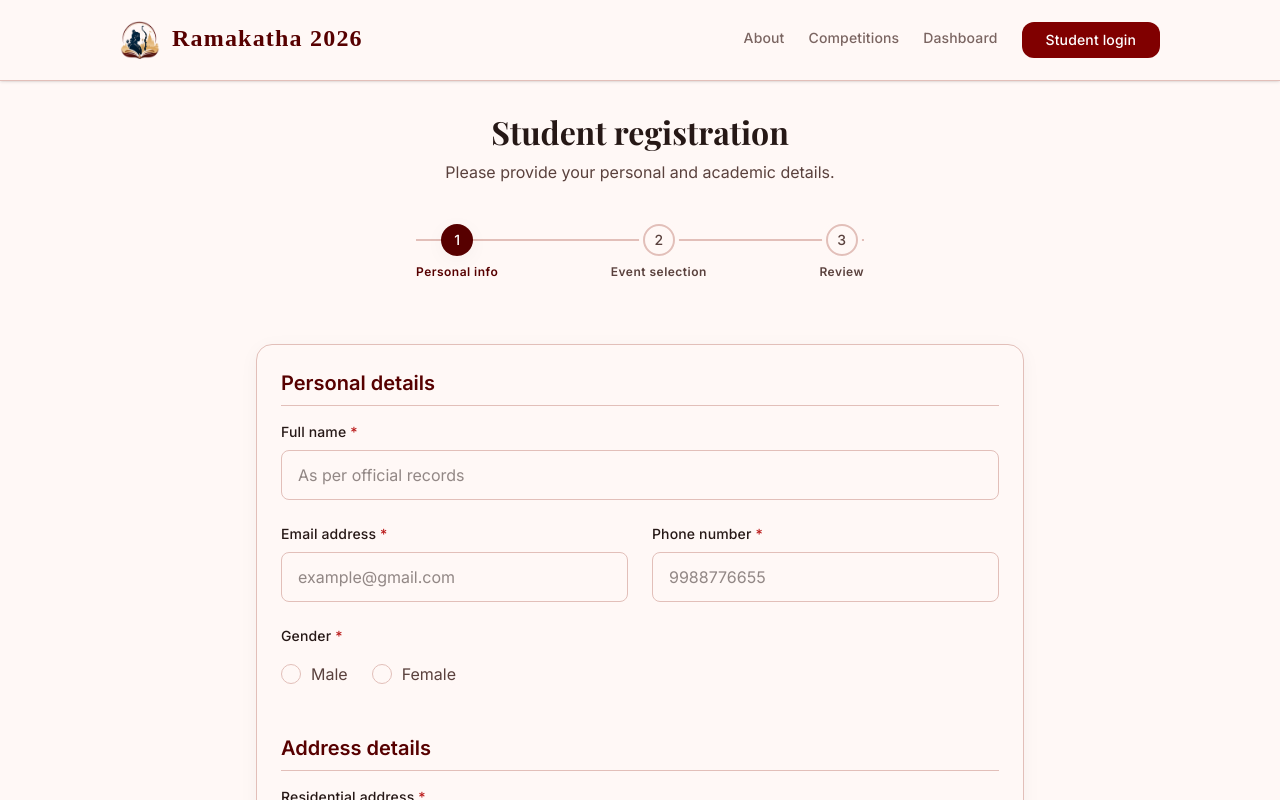
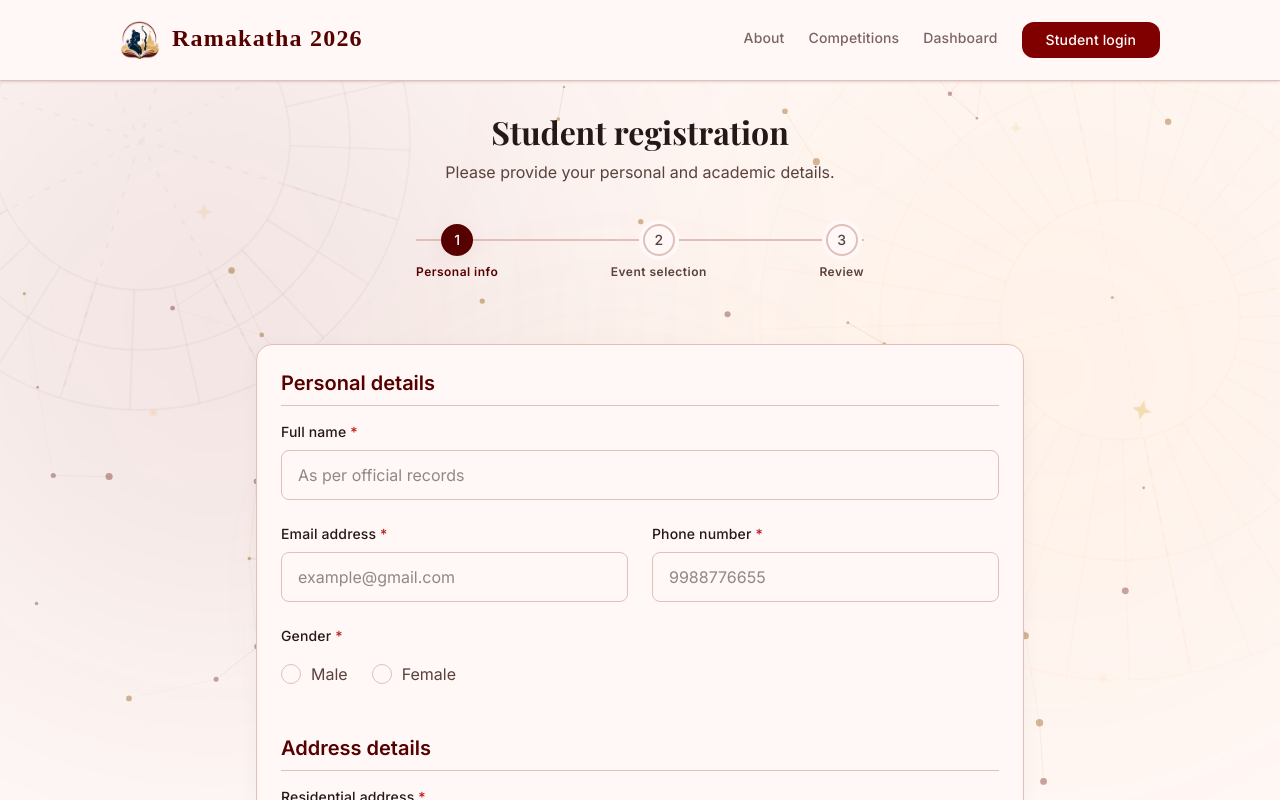
Before and after one commit to flykrth/ramakatha, a Next.js app: page /register in a window 1280 px wide. Shown: the top 800 px of the page. Built offline with nearby package versions, Linux system fonts and the light colour scheme; a web font is replaced by a local one.

Commit message:
Fix: remove bg-background class from register page main element to let RootLayout background show

```diff
--- a/src/app/register/page.tsx
+++ b/src/app/register/page.tsx
@@ -61,7 +61,7 @@ export default function RegisterPage() {
       <Navbar student={null} />
 
       {/* Main Content */}
-      <main className="pt-28 pb-xl flex-grow bg-background">
+      <main className="pt-28 pb-xl flex-grow">
         <div className="max-w-[800px] mx-auto px-margin-mobile md:px-lg">
           {/* Page Header */}
           <div className="mb-lg text-center">
```
